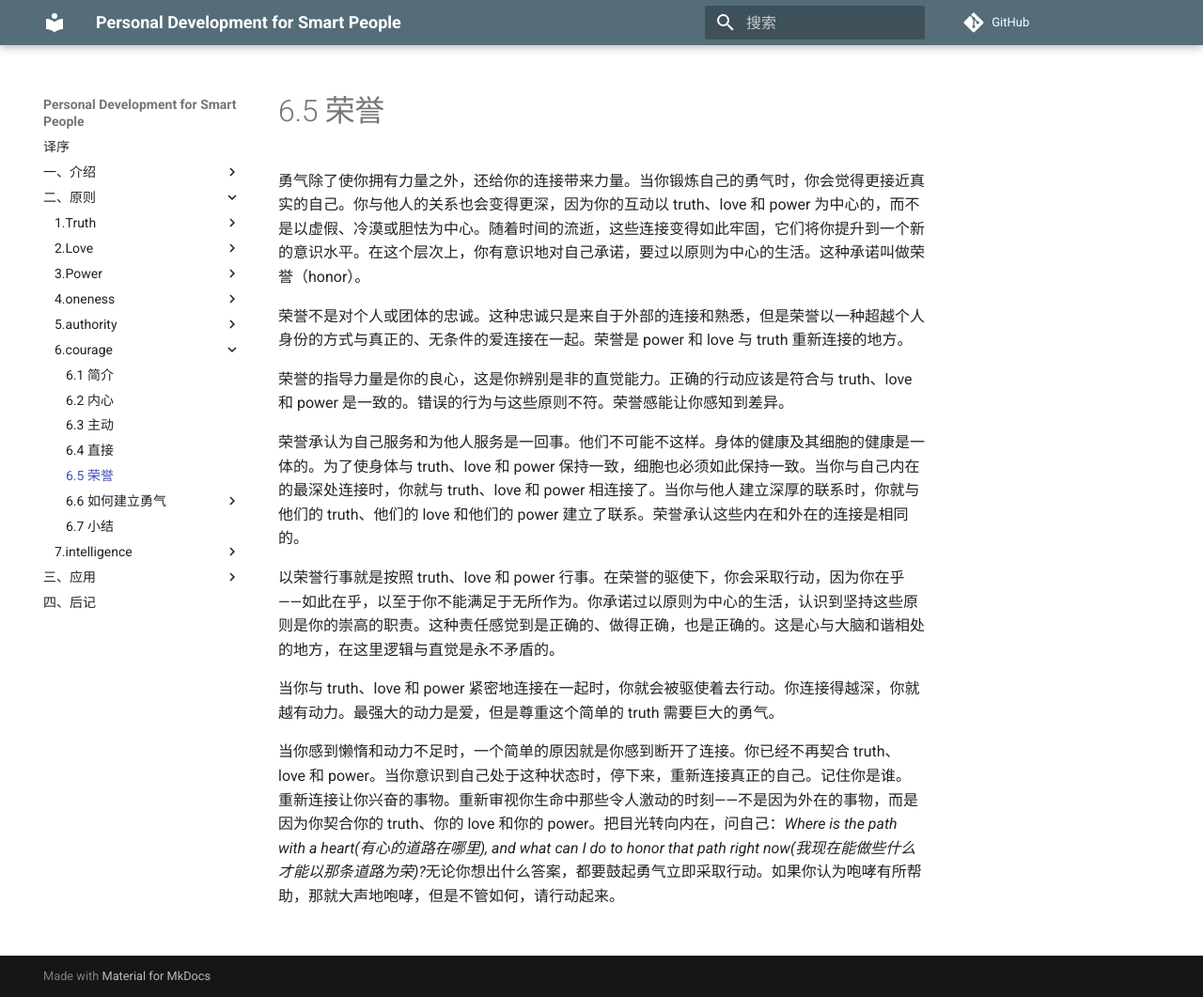
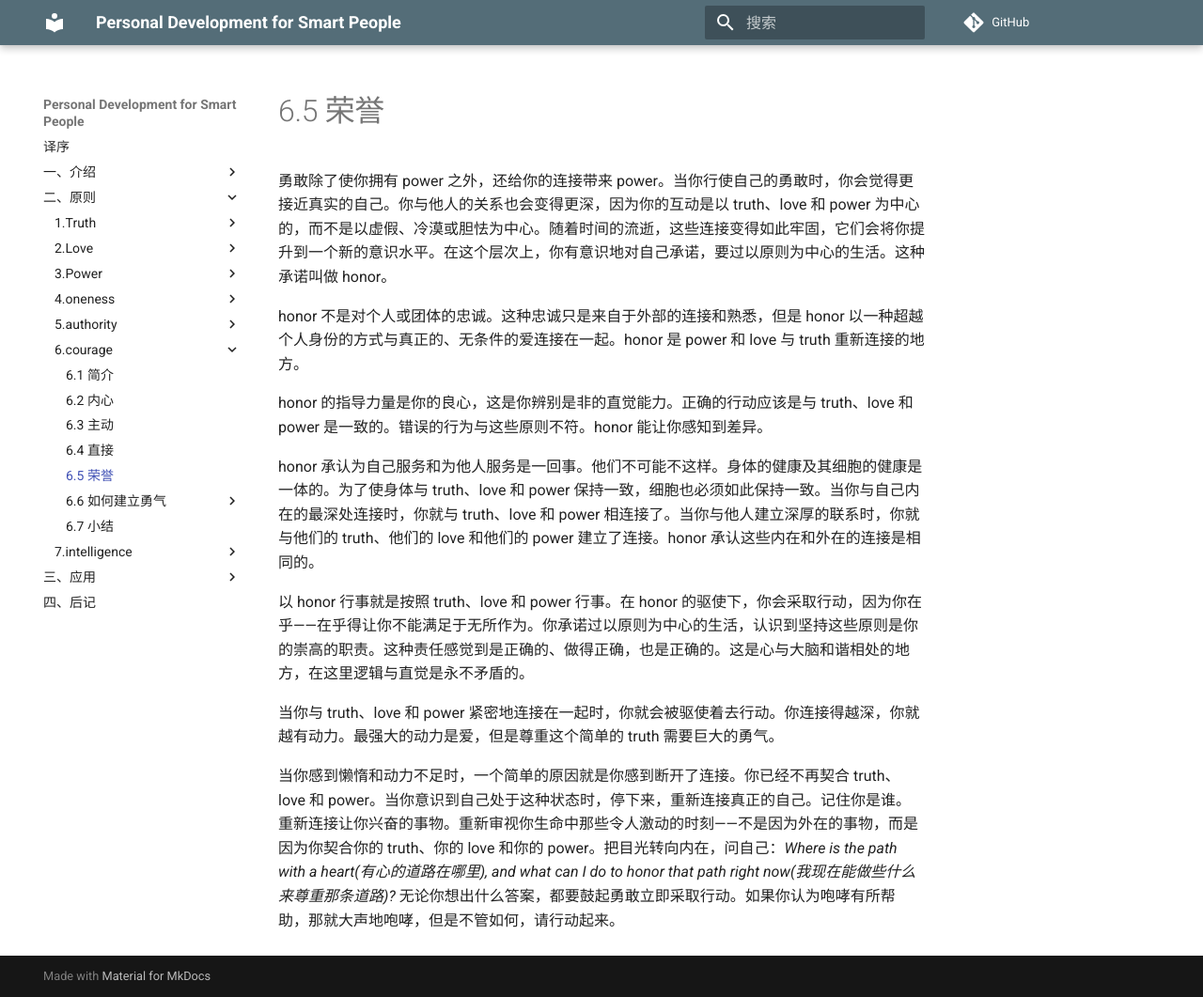
Before and after one commit to wtsnwei/pdsp, an MkDocs documentation site: the page built from docs/2.Principles/06.courage/04.honor.md, in a window 1280 px wide and 1061 px high. Shown: the whole window at 94% size. Built offline with MkDocs 1.6.1 and Material for MkDocs 9.7.7, drawn with Linux system fonts in a browser that asks for light colours; comment, search, counter and statistics services are not loaded.

Commit message:
修正语句

```diff
--- a/docs/2.Principles/06.courage/04.honor.md
+++ b/docs/2.Principles/06.courage/04.honor.md
@@ -3,16 +3,16 @@ title:    Honor
 date:     2021-03-10
 ---
 
-勇气除了使你拥有力量之外，还给你的连接带来力量。当你锻炼自己的勇气时，你会觉得更接近真实的自己。你与他人的关系也会变得更深，因为你的互动以 truth、love 和 power 为中心的，而不是以虚假、冷漠或胆怯为中心。随着时间的流逝，这些连接变得如此牢固，它们将你提升到一个新的意识水平。在这个层次上，你有意识地对自己承诺，要过以原则为中心的生活。这种承诺叫做荣誉（honor）。
+勇敢除了使你拥有 power 之外，还给你的连接带来 power。当你行使自己的勇敢时，你会觉得更接近真实的自己。你与他人的关系也会变得更深，因为你的互动是以 truth、love 和 power 为中心的，而不是以虚假、冷漠或胆怯为中心。随着时间的流逝，这些连接变得如此牢固，它们会将你提升到一个新的意识水平。在这个层次上，你有意识地对自己承诺，要过以原则为中心的生活。这种承诺叫做 honor。
 
-荣誉不是对个人或团体的忠诚。这种忠诚只是来自于外部的连接和熟悉，但是荣誉以一种超越个人身份的方式与真正的、无条件的爱连接在一起。荣誉是 power 和 love 与 truth 重新连接的地方。
+honor 不是对个人或团体的忠诚。这种忠诚只是来自于外部的连接和熟悉，但是 honor 以一种超越个人身份的方式与真正的、无条件的爱连接在一起。honor 是 power 和 love 与 truth 重新连接的地方。
 
-荣誉的指导力量是你的良心，这是你辨别是非的直觉能力。正确的行动应该是符合与 truth、love 和 power 是一致的。错误的行为与这些原则不符。荣誉感能让你感知到差异。
+honor 的指导力量是你的良心，这是你辨别是非的直觉能力。正确的行动应该是与 truth、love 和 power 是一致的。错误的行为与这些原则不符。honor 能让你感知到差异。
 
-荣誉承认为自己服务和为他人服务是一回事。他们不可能不这样。身体的健康及其细胞的健康是一体的。为了使身体与 truth、love 和 power 保持一致，细胞也必须如此保持一致。当你与自己内在的最深处连接时，你就与 truth、love 和 power 相连接了。当你与他人建立深厚的联系时，你就与他们的 truth、他们的 love 和他们的 power 建立了联系。荣誉承认这些内在和外在的连接是相同的。
+honor 承认为自己服务和为他人服务是一回事。他们不可能不这样。身体的健康及其细胞的健康是一体的。为了使身体与 truth、love 和 power 保持一致，细胞也必须如此保持一致。当你与自己内在的最深处连接时，你就与 truth、love 和 power 相连接了。当你与他人建立深厚的联系时，你就与他们的 truth、他们的 love 和他们的 power 建立了连接。honor 承认这些内在和外在的连接是相同的。
 
-以荣誉行事就是按照 truth、love 和 power 行事。在荣誉的驱使下，你会采取行动，因为你在乎——如此在乎，以至于你不能满足于无所作为。你承诺过以原则为中心的生活，认识到坚持这些原则是你的崇高的职责。这种责任感觉到是正确的、做得正确，也是正确的。这是心与大脑和谐相处的地方，在这里逻辑与直觉是永不矛盾的。
+以 honor 行事就是按照 truth、love 和 power 行事。在 honor 的驱使下，你会采取行动，因为你在乎——在乎得让你不能满足于无所作为。你承诺过以原则为中心的生活，认识到坚持这些原则是你的崇高的职责。这种责任感觉到是正确的、做得正确，也是正确的。这是心与大脑和谐相处的地方，在这里逻辑与直觉是永不矛盾的。
 
 当你与 truth、love 和 power 紧密地连接在一起时，你就会被驱使着去行动。你连接得越深，你就越有动力。最强大的动力是爱，但是尊重这个简单的 truth 需要巨大的勇气。
 
-当你感到懒惰和动力不足时，一个简单的原因就是你感到断开了连接。你已经不再契合 truth、love 和 power。当你意识到自己处于这种状态时，停下来，重新连接真正的自己。记住你是谁。重新连接让你兴奋的事物。重新审视你生命中那些令人激动的时刻——不是因为外在的事物，而是因为你契合你的 truth、你的 love 和你的 power。把目光转向内在，问自己：*Where is the path with a heart(有心的道路在哪里), and what can I do to honor that path right now(我现在能做些什么才能以那条道路为荣)?*无论你想出什么答案，都要鼓起勇气立即采取行动。如果你认为咆哮有所帮助，那就大声地咆哮，但是不管如何，请行动起来。
+当你感到懒惰和动力不足时，一个简单的原因就是你感到断开了连接。你已经不再契合 truth、love 和 power。当你意识到自己处于这种状态时，停下来，重新连接真正的自己。记住你是谁。重新连接让你兴奋的事物。重新审视你生命中那些令人激动的时刻——不是因为外在的事物，而是因为你契合你的 truth、你的 love 和你的 power。把目光转向内在，问自己：*Where is the path with a heart(有心的道路在哪里), and what can I do to honor that path right now(我现在能做些什么来尊重那条道路)?* 无论你想出什么答案，都要鼓起勇敢立即采取行动。如果你认为咆哮有所帮助，那就大声地咆哮，但是不管如何，请行动起来。
```
Also changed, not shown: docs/2.Principles/06.courage/03.directness.md (+4 -4 lines).
